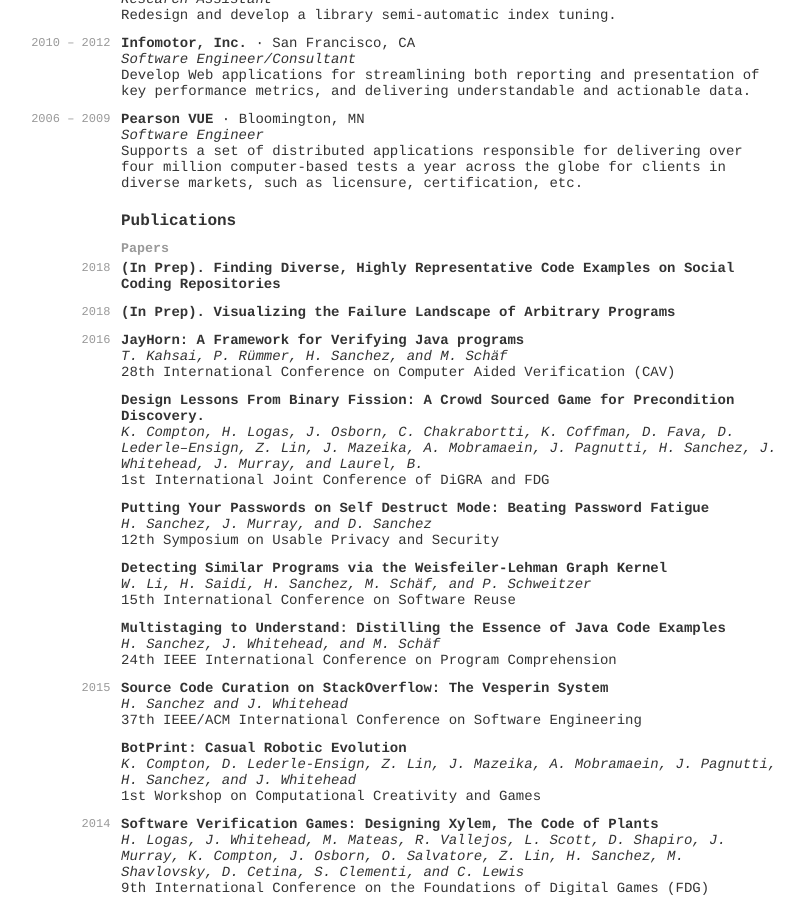
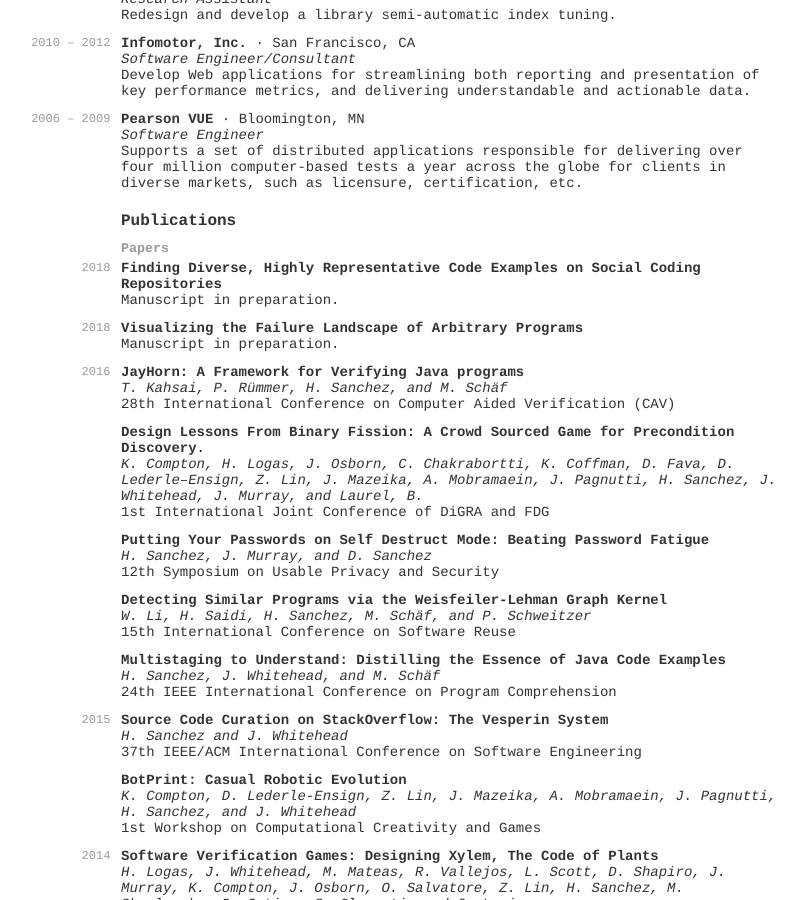
Before and after one commit to hsanchez/hsanchez.github.io, a Jekyll site: the page built from posts/notes/_posts/2017-02-01-cv.md, in a window 1280 px wide and 900 px high, scrolled down 854 px. Shown: the whole window, without its empty margins (189-993 px from the left). Built offline with Jekyll 4.4.1, drawn with Linux system fonts in a browser that asks for light colours.

Commit message:
adds in prep papers

```diff
--- a/posts/notes/_posts/2017-02-01-cv.md
+++ b/posts/notes/_posts/2017-02-01-cv.md
@@ -116,15 +116,17 @@
 			<div class="entry">
 				<div class="year">2018</div>
 				<div class="item">
-					<span class="bold">(In Prep). Finding Diverse, Highly Representative Code Examples
+					<span class="bold">Finding Diverse, Highly Representative Code Examples
 						on Social Coding Repositories</span><br />
+					<span class="deemph">Manuscript in preparation.</span>
 				</div>
 			</div>
 
 			<div class="entry">
 				<div class="year">2018</div>
 				<div class="item">
-					<span class="bold">(In Prep). Visualizing the Failure Landscape of Arbitrary Programs</span><br />
+					<span class="bold">Visualizing the Failure Landscape of Arbitrary Programs</span><br />
+					<span class="deemph">Manuscript in preparation.</span>
 				</div>
 			</div>
 
```
